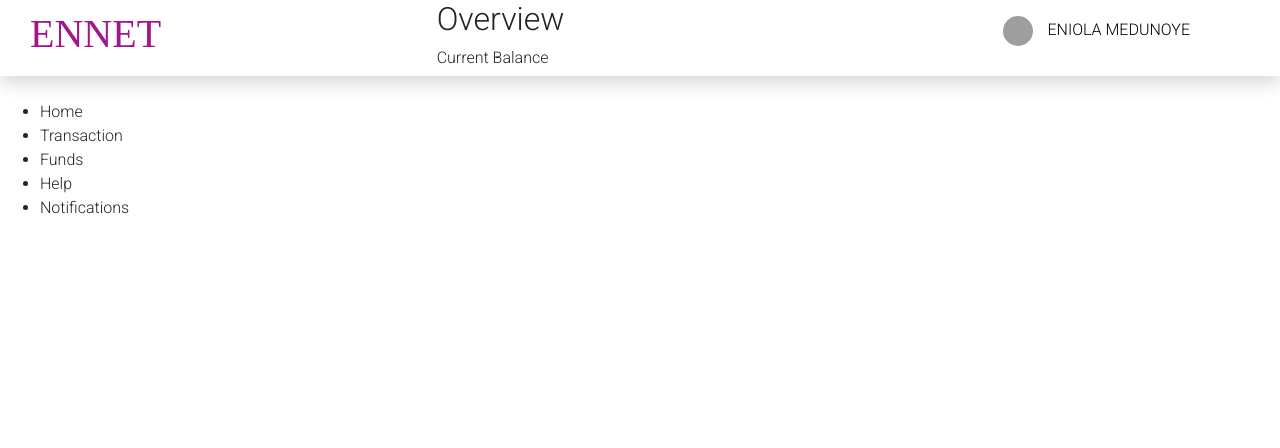
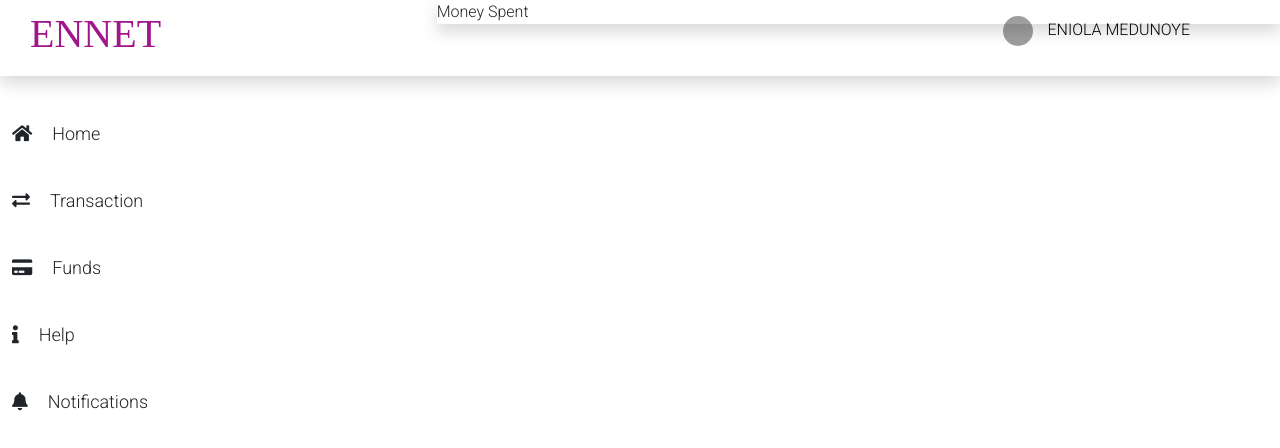
Before and after one commit to Ennyola/Wallet, a React (Create React App) app: page /dashboard in a window 1280 px wide. Shown: the top 448 px of the page. Built offline with nearby package versions, Linux system fonts and the light colour scheme; grey boxes are pictures that could not be loaded; a web font is replaced by a local one.

Commit message:
Sidebar modified

```diff
--- a/src/components/Dashboard.js
+++ b/src/components/Dashboard.js
@@ -13,16 +13,8 @@ class Dashboard extends Component{
                         <SideBar/>
                     </div>
                     <div className="col-md-8">
-                <h2>Overview</h2>
-             <div>
-                 <div>
-                    Current Balance
-                 </div>
-                 <div>
-
-                 </div>
-                 <div></div>
-
+                        <div className = "shadow">
+                            Money Spent
                         </div>
                     </div>
                 </div>
--- a/src/components/Sidebar.js
+++ b/src/components/Sidebar.js
@@ -3,13 +3,15 @@ import React, { Component } from 'react'
 class Sidebar extends Component {
     render(){
         return(
-            <ul className = "sidebar">
-                <li>Home</li>
-                <li>Transaction</li>
-                <li>Funds</li>
-                <li>Help</li>
-                <li>Notifications</li>
-            </ul>
+            <div className = "sidebar">
+                <ul >
+                    <li><i class="fas fa-home"></i>Home</li>
+                    <li><i class="fas fa-exchange-alt"></i>Transaction</li>
+                    <li><i class="fas fa-credit-card"></i>Funds</li>
+                    <li><i class="fas fa-info"></i>Help</li>
+                    <li><i class="fas fa-bell"></i>Notifications</li>
+                </ul>
+            </div>
         )
     }
 
--- a/src/public/css/all.css
+++ b/src/public/css/all.css
@@ -5,6 +5,9 @@ html {
 .logo {
     font-family: 'Lily Script One', cursive;
 }
+
+
+/* header style */
 
 .header {
     padding: 10px 30px;
@@ -43,7 +46,32 @@ html {
     color: black;
 }
 
+
+/* sidebar Styles */
+
 .sidebar {
     position: fixed;
     top: 100px;
 }
+
+.sidebar li {
+    position: relative;
+    list-style-type: none;
+    right: 43px;
+    padding-left: 35px;
+    width: 131%;
+    padding-top: 20px;
+    padding-bottom: 20px;
+    font-size: 18px;
+}
+
+.sidebar .fas {
+    position: relative;
+    right: 20px;
+}
+
+.sidebar li:hover {
+    background-color: #A1168A;
+    color: white;
+    cursor: pointer;
+}
```
Lines whose indentation alone changed are shown as unchanged.
